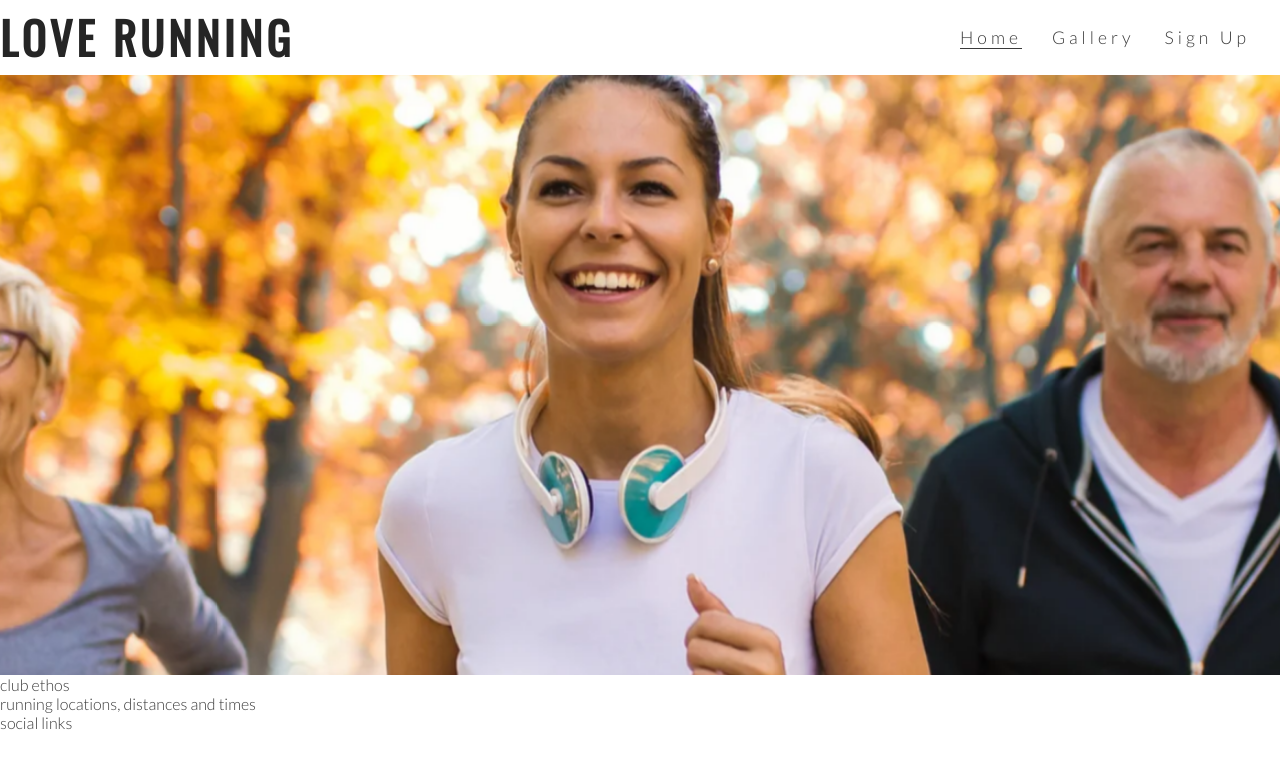
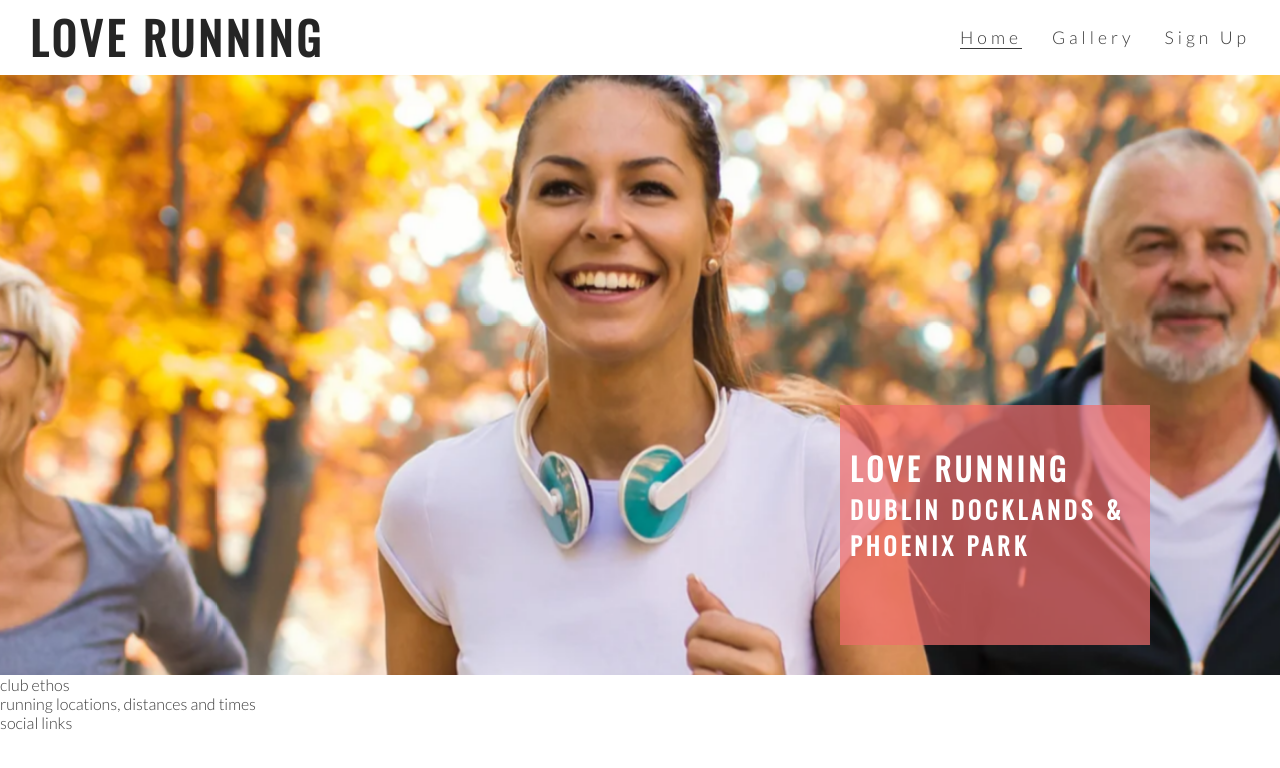
Before and after one commit to Bethieieio/love-running, a plain HTML site: page index.html in a window 1280 px wide. Drawn offline with nearby package versions, Linux system fonts and the light colour scheme.

Commit message:
add cover text and style

```diff
--- a/assets/css/style.css
+++ b/assets/css/style.css
@@ -23,6 +23,7 @@ h1, h2 {
 #logo {
     float: left;
     font-size: 280%;
+    margin-left: 30px;
 }
 
 /* navigation links */
@@ -54,11 +55,16 @@ h1, h2 {
     border-bottom: 1px solid #3a3a3a;
 }
 
-/*hero image*/
+/*hero image and cover text*/
 .hero-outer {
     height: 600px;
     width: 100%;
     overflow: hidden;
+    position: relative;
+}
+
+#cover-text, #cover-text h2 {
+    color: #ffff;
 }
 
 .hero-image {
@@ -80,3 +86,22 @@ h1, h2 {
         transform: scale(1.1);
     }
 }
+
+#cover-text {
+    font-size: 130%;
+    font-family: Oswald, sans-serif;
+    text-transform: uppercase;
+    letter-spacing: 4px;
+
+    width: 300px;
+    height: 200px;
+
+    padding-top: 40px;
+    padding-left: 10px;
+
+    background-color:  rgba(241, 109, 107, .7);
+
+    bottom: 30px;
+    right: 130px;
+    position: absolute;
+}
--- a/index.html
+++ b/index.html
@@ -32,8 +32,10 @@
         </nav>
     </header>
     <section class="hero-outer">
-        <div class="hero-image">
-            <!--hero image here-->
+        <div class="hero-image"></div>
+        <div id="cover-text">
+            <h2>Love Running</h2>
+            <h3>Dublin Docklands & Phoenix Park</h3>
         </div>
     </section>
     <section>
```
